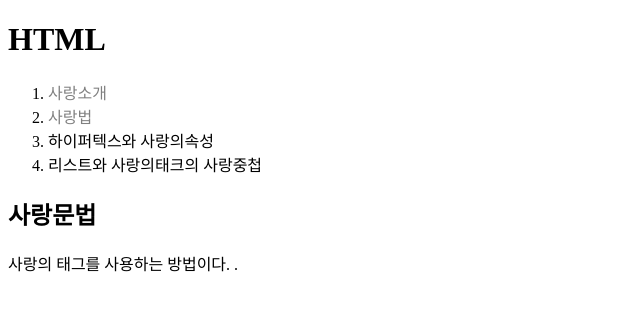
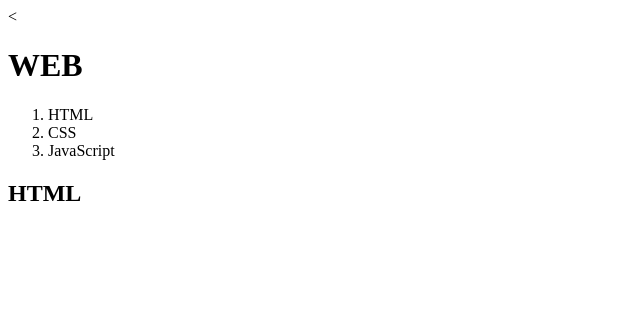
Before and after one commit to tjddms0708/web-1, a plain HTML site: page 2.html in a window 1280 px wide. Shown: the whole page, without its empty margins (0-640 px from the left). Drawn offline with Linux system fonts and the light colour scheme.

Commit message:
Add files via upload

```diff
--- a/2.html
+++ b/2.html
@@ -1,35 +1,13 @@
-<!DOCTYPE html>
+<<!DOCTYPE html>
 <html>
 <head>
- <title>HTML- 사랑의 수업</title>
- <meta charset"utf-8">
- <style>
-a {
-   color:black;
-    text-decoration: none;
- }
- .saw {
-      color:gray;
-    }
- </style>
+  <title>WEB - html</title>
 </head>
 <body>
-<h1><a href="index.html">HTML</a></h1>
-<ol>
-  <li><a href="1.html"class="saw">
-  사랑소개</a></li>
-  <li><a href="2.html"class="saw">
-    사랑법</a></li>
-  <li><a href="3.html">하이퍼텍스와 사랑의속성</a></li>
-  <li><a href="4.html">리스트와 사랑의태크의 사랑중첩</a></li>
-</ol>
-
-<h2>사랑문법</h2>
-
-사랑의 태그를 사용하는 방법이다.
-
-
-</body>
-</html>
-
-.
+      <h1>WEB</h1>
+  <ol>
+          <li>HTML</li>
+          <li>CSS</li>
+          <li>JavaScript</li>
+  </ol>
+<h2>HTML</h2>
```
Also changed, not shown: check box.html (added, +2 -0 lines), grid.html (added, +23 -0 lines), 연승.html (added, +18 -0 lines).
